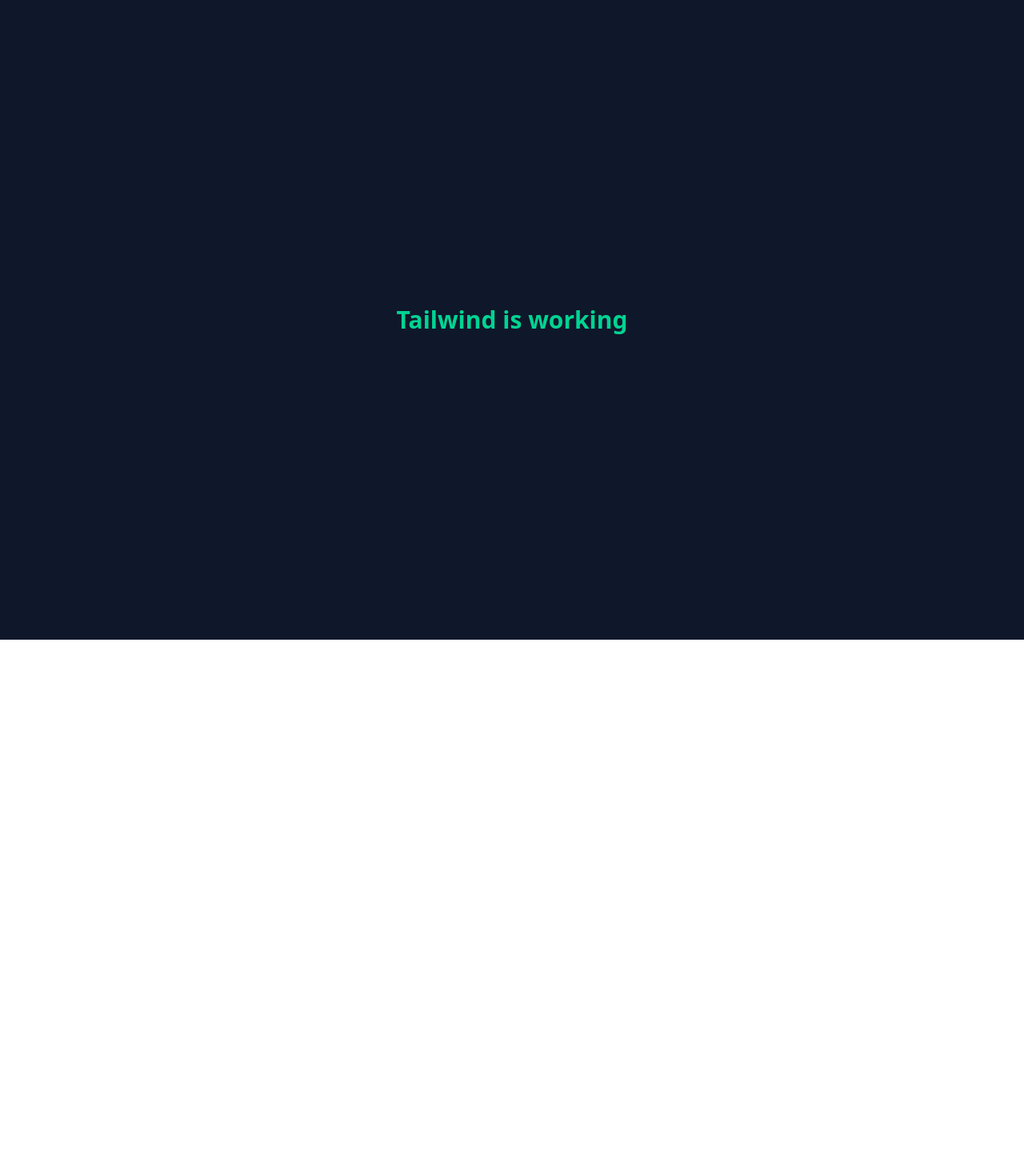
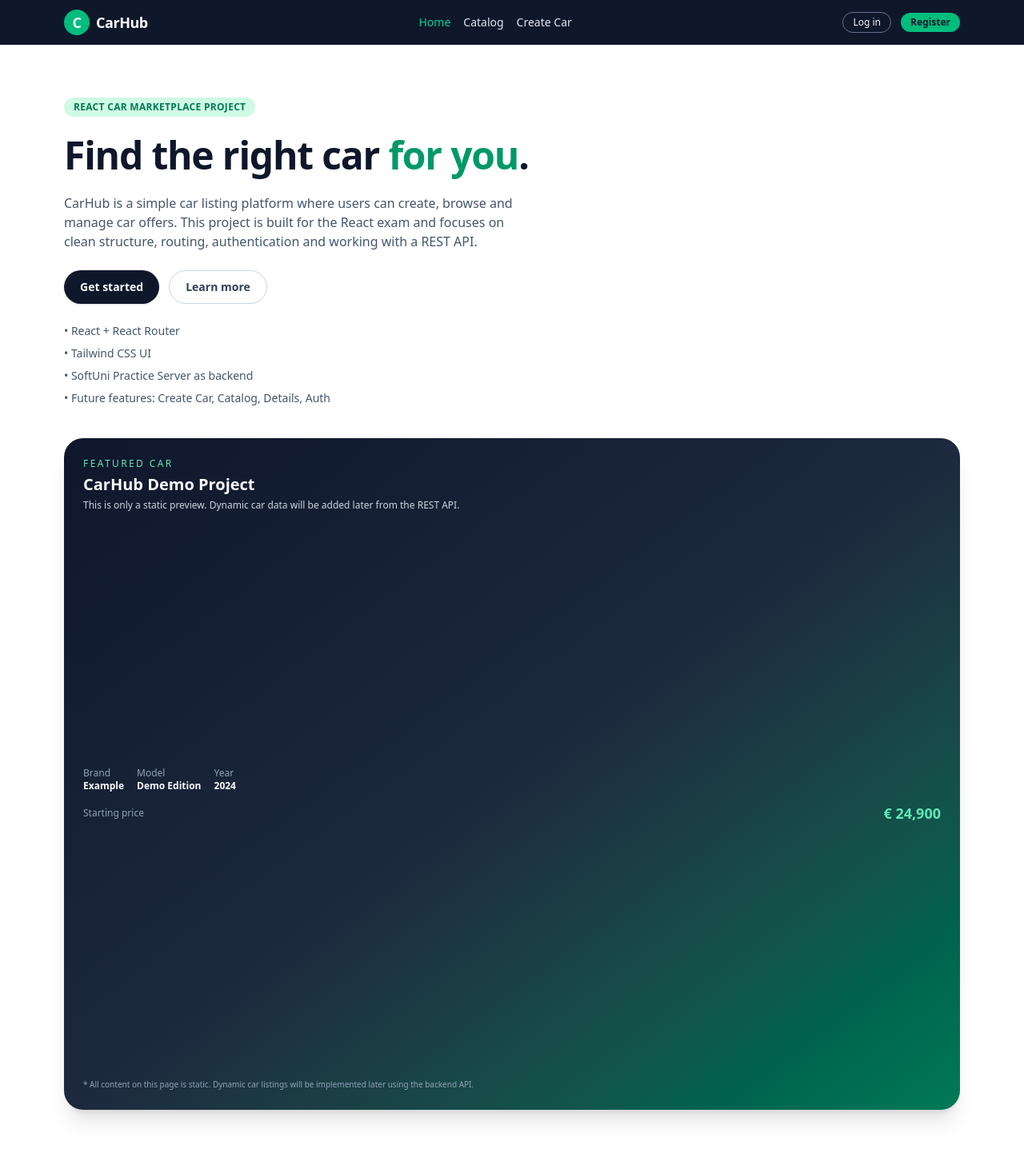
Before and after one commit to slav77-cpu/React-Project, a React (Vite) app in the folder client/: page / in a window 1280 px wide. Shown: the top 1442 px of the page at 80% size. Before the commit the page ends 800 px from the top, so only its background shows below. Built offline with nearby package versions, Linux system fonts and the light colour scheme.

Commit message:
add Static Home Page and Navigation

```diff
--- /dev/null
+++ b/client/components/home/Home.jsx
@@ -0,0 +1,93 @@
+export default function Home() {
+  return (
+    <section className="mx-auto max-w-6xl px-4 py-10 lg:py-16">
+      {/* Hero section */}
+      <div className="grid gap-10 lg:grid-cols-[3fr,2fr] items-center">
+        <div className="space-y-6">
+          <p className="inline-flex items-center rounded-full bg-emerald-100 px-3 py-1 text-xs font-semibold uppercase tracking-wide text-emerald-700">
+            React Car Marketplace Project
+          </p>
+
+          <h1 className="text-3xl sm:text-4xl lg:text-5xl font-extrabold tracking-tight text-slate-900">
+            Find the right car <span className="text-emerald-600">for you</span>.
+          </h1>
+
+          <p className="max-w-xl text-sm sm:text-base text-slate-600">
+            CarHub is a simple car listing platform where users can create,
+            browse and manage car offers. This project is built for the React
+            exam and focuses on clean structure, routing, authentication and
+            working with a REST API.
+          </p>
+
+          <div className="flex flex-wrap gap-3">
+            <button
+              type="button"
+              className="rounded-full bg-slate-900 px-5 py-2.5 text-sm font-semibold text-slate-50 shadow-sm hover:bg-slate-800"
+            >
+              Get started
+            </button>
+            <button
+              type="button"
+              className="rounded-full border border-slate-300 px-5 py-2.5 text-sm font-semibold text-slate-700 hover:border-slate-500 hover:text-slate-900"
+            >
+              Learn more
+            </button>
+          </div>
+
+          <ul className="mt-4 space-y-2 text-sm text-slate-600">
+            <li>• React + React Router</li>
+            <li>• Tailwind CSS UI</li>
+            <li>• SoftUni Practice Server as backend</li>
+            <li>• Future features: Create Car, Catalog, Details, Auth</li>
+          </ul>
+        </div>
+
+        {/* Right side illustration / placeholder */}
+        <div className="relative">
+          <div className="aspect-[4/3] w-full overflow-hidden rounded-3xl bg-gradient-to-br from-slate-900 via-slate-800 to-emerald-700 shadow-xl">
+            <div className="flex h-full w-full flex-col justify-between p-6 text-slate-50">
+              <div className="space-y-1">
+                <p className="text-xs uppercase tracking-[0.2em] text-emerald-300">
+                  Featured car
+                </p>
+                <p className="text-xl font-semibold">CarHub Demo Project</p>
+                <p className="text-xs text-slate-300">
+                  This is only a static preview. Dynamic car data will be added
+                  later from the REST API.
+                </p>
+              </div>
+
+              <div className="space-y-3 text-xs">
+                <div className="flex gap-4">
+                  <div>
+                    <p className="text-slate-400">Brand</p>
+                    <p className="font-semibold text-slate-50">Example</p>
+                  </div>
+                  <div>
+                    <p className="text-slate-400">Model</p>
+                    <p className="font-semibold text-slate-50">Demo Edition</p>
+                  </div>
+                  <div>
+                    <p className="text-slate-400">Year</p>
+                    <p className="font-semibold text-slate-50">2024</p>
+                  </div>
+                </div>
+                <div className="flex items-center justify-between">
+                  <p className="text-slate-400">Starting price</p>
+                  <p className="text-lg font-bold text-emerald-300">
+                    € 24,900
+                  </p>
+                </div>
+              </div>
+
+              <div className="text-[10px] text-slate-400">
+                * All content on this page is static. Dynamic car listings will
+                be implemented later using the backend API.
+              </div>
+            </div>
+          </div>
+        </div>
+      </div>
+    </section>
+  );
+}
--- /dev/null
+++ b/client/components/home/header/Header.jsx
@@ -0,0 +1,84 @@
+import { Link, NavLink } from "react-router";
+
+export default function Header() {
+    const baseLinkClasses =
+    "text-sm font-medium hover:text-emerald-400 transition-colors";
+    const activeLinkClasses = "text-emerald-400";
+    return (
+    <header className="bg-slate-900 text-slate-50">
+      <nav className="mx-auto flex max-w-6xl items-center justify-between px-4 py-3">
+        {/* Logo */}
+        <NavLink
+          to="/"
+          className="flex items-center gap-2 text-lg font-semibold tracking-tight"
+        >
+          <span className="inline-flex h-8 w-8 items-center justify-center rounded-full bg-emerald-500 font-bold">
+            C
+          </span>
+          <span>CarHub</span>
+        </NavLink>
+
+        {/* Main navigation */}
+        <div className="flex items-center gap-4">
+          <NavLink
+            to="/"
+            className={({ isActive }) =>
+              `${baseLinkClasses} ${
+                isActive ? activeLinkClasses : "text-slate-200"
+              }`
+            }
+          >
+            Home
+          </NavLink>
+
+          <NavLink
+            to="/catalog"
+            className={({ isActive }) =>
+              `${baseLinkClasses} ${
+                isActive ? activeLinkClasses : "text-slate-200"
+              }`
+            }
+          >
+            Catalog
+          </NavLink>
+            <NavLink
+            to='/create'
+            className={({ isActive }) =>
+                `${baseLinkClasses} ${
+                    isActive ? activeLinkClasses : "text-slate-200"
+                }`
+                }
+                >
+                Create Car
+                </NavLink>
+        </div>
+
+        {/* Auth navigation */}
+        <div className="flex items-center gap-3 text-sm">
+          <NavLink
+            to="/login"
+            className={({ isActive }) =>
+              `rounded-full border border-slate-500 px-3 py-1 text-xs font-medium hover:border-emerald-400 hover:text-emerald-300 ${
+                isActive ? "border-emerald-400 text-emerald-300" : ""
+              }`
+            }
+          >
+            Log in
+          </NavLink>
+
+          <NavLink
+            to="/register"
+            className={({ isActive }) =>
+              `rounded-full bg-emerald-500 px-3 py-1 text-xs font-semibold text-slate-900 hover:bg-emerald-400 ${
+                isActive ? "ring-2 ring-emerald-300" : ""
+              }`
+            }
+          >
+             Register
+          </NavLink>
+        </div>
+      </nav>
+    </header>
+  );
+
+}
--- a/client/src/App.jsx
+++ b/client/src/App.jsx
@@ -1,14 +1,14 @@
+import Header from "../components/home/header/Header"
+import Home from "../components/home/Home"
 
 
 function App() {
 
   return (
     <>
-     <div className="min-h-screen bg-slate-900 flex items-center justify-center">
-      <h1 className="text-3xl font-bold text-emerald-400">
-        Tailwind is working
-      </h1>
-    </div>
+      <Header />
+      <Home />
+
     </>
   )
 }
```
